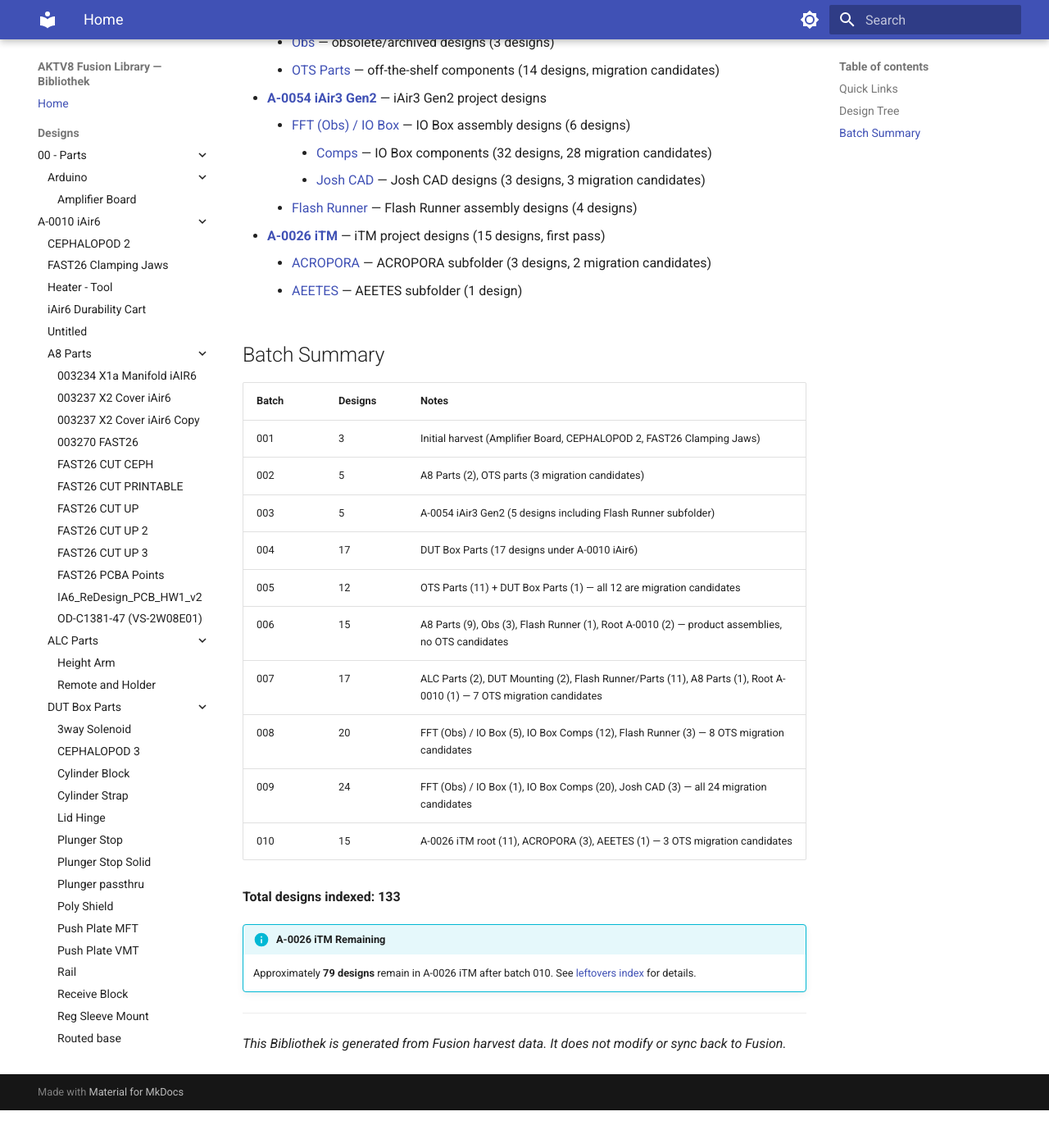
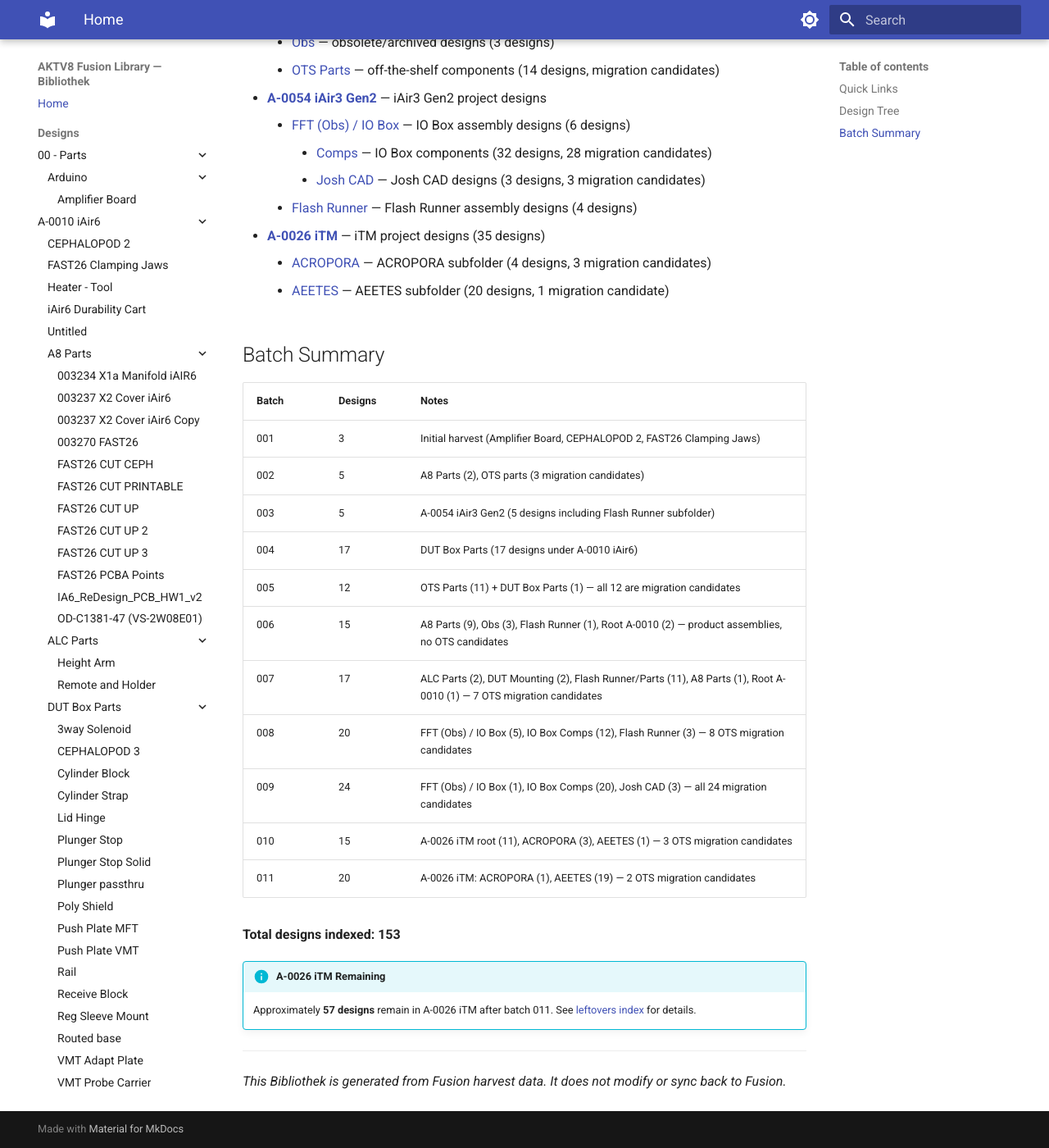
Before and after one commit to aktv8-tganss/Bibliothek, an MkDocs documentation site: the page built from docs/index.md, in a window 1280 px wide and 1400 px high, scrolled down 994 px. Shown: the whole window at 82% size. Built offline with MkDocs 1.6.1 and Material for MkDocs 9.7.7, drawn with Linux system fonts in a browser that asks for light colours; before the commit the page ends 2348 px from its top, so only the background shows below that; some of the changed text lies outside the part shown.

Commit message:
Fix home index counts after batch-011
Update home page to reflect batch 011 additions:
- Quick Links: 133→153 shortlinks, 30→32 BOM assemblies, 57→59 migration candidates
- Batch Summary: Add row for batch 011 (20 Acropora + AEETES)
- Design Tree A-0026: 15→35 designs, ACROPORA 3→4, AEETES 1→20
- Remaining: 79→57 designs in A-0026 iTM

Co-authored-by: Cursor Agent <cursoragent@cursor.com>

```diff
--- a/docs/index.md
+++ b/docs/index.md
@@ -12,9 +12,9 @@ This site provides an indexed view of Fusion 360 designs from the AKTV8 LLC team
 
 ## Quick Links
 
-- [Shortlink Index](indexes/shortlinks.md) — all designs with A360 links (133 total)
-- [BOM / Uses Index](indexes/bom-uses.md) — assemblies with component references (30 total)
-- [Migration Candidates](indexes/migration-candidates.md) — designs flagged for potential relocation to `00 - Parts` (57 total)
+- [Shortlink Index](indexes/shortlinks.md) — all designs with A360 links (153 total)
+- [BOM / Uses Index](indexes/bom-uses.md) — assemblies with component references (32 total)
+- [Migration Candidates](indexes/migration-candidates.md) — designs flagged for potential relocation to `00 - Parts` (59 total)
 
 ## Design Tree
 
@@ -35,9 +35,9 @@ Browse designs by project folder:
         - [Comps](designs/a-0054-iair3-gen2/fft-obs/io-box/comps/12v.md) — IO Box components (32 designs, 28 migration candidates)
         - [Josh CAD](designs/a-0054-iair3-gen2/fft-obs/io-box/josh-cad/box-bottom.md) — Josh CAD designs (3 designs, 3 migration candidates)
     - [Flash Runner](designs/a-0054-iair3-gen2/flash-runner/iair3-gen2-flash-runner-bed.md) — Flash Runner assembly designs (4 designs)
-- **[A-0026 iTM](designs/a-0026-itm/12010717.md)** — iTM project designs (15 designs, first pass)
-    - [ACROPORA](designs/a-0026-itm/acropora/bur.md) — ACROPORA subfolder (3 designs, 2 migration candidates)
-    - [AEETES](designs/a-0026-itm/aeetes/aeetes-asm.md) — AEETES subfolder (1 design)
+- **[A-0026 iTM](designs/a-0026-itm/12010717.md)** — iTM project designs (35 designs)
+    - [ACROPORA](designs/a-0026-itm/acropora/acropora.md) — ACROPORA subfolder (4 designs, 3 migration candidates)
+    - [AEETES](designs/a-0026-itm/aeetes/aeetes-asm.md) — AEETES subfolder (20 designs, 1 migration candidate)
 
 ## Batch Summary
 
@@ -53,11 +53,12 @@ Browse designs by project folder:
 | 008 | 20 | FFT (Obs) / IO Box (5), IO Box Comps (12), Flash Runner (3) — 8 OTS migration candidates |
 | 009 | 24 | FFT (Obs) / IO Box (1), IO Box Comps (20), Josh CAD (3) — all 24 migration candidates |
 | 010 | 15 | A-0026 iTM root (11), ACROPORA (3), AEETES (1) — 3 OTS migration candidates |
+| 011 | 20 | A-0026 iTM: ACROPORA (1), AEETES (19) — 2 OTS migration candidates |
 
-**Total designs indexed: 133**
+**Total designs indexed: 153**
 
 !!! info "A-0026 iTM Remaining"
-    Approximately **79 designs** remain in A-0026 iTM after batch 010. See [leftovers index](indexes/leftovers.md) for details.
+    Approximately **57 designs** remain in A-0026 iTM after batch 011. See [leftovers index](indexes/leftovers.md) for details.
 
 ---
 
```
